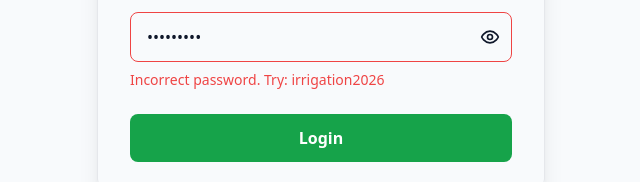
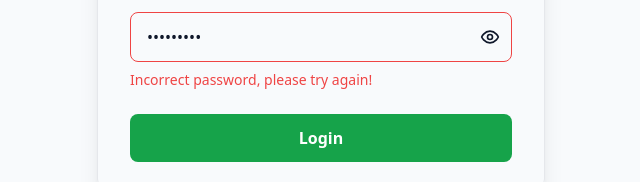
Before and after one commit to YaSSeN-ElGendy/smart-irrigation-system, a React (Vite) app in the folder frontend/: page /login in a window 1280 px wide. Both pictures are taken after typing "Sample123" into the empty fields and a click on the button "Login". Shown: the part 393-575 px from the top of the page, without its empty margins (319-959 px from the left). Built offline with nearby package versions, Linux system fonts and the light colour scheme; no server answers.

Commit message:
fix login final

```diff
--- a/frontend/src/pages/Login.tsx
+++ b/frontend/src/pages/Login.tsx
@@ -72,7 +72,7 @@ export default function Login({ onLogin }: LoginProps) {
                 {showPassword ? <EyeOff size={20} /> : <Eye size={20} />}
               </button>
             </div>
-            {error && <p className="text-red-500 text-sm mt-2">Incorrect password. Try: irrigation2026</p>}
+            {error && <p className="text-red-500 text-sm mt-2">Incorrect password, please try again!</p>}
           </div>
           <button
             type="submit"
```
Also changed, not shown: 1 other file (tests, documents, lock files or other folders).
